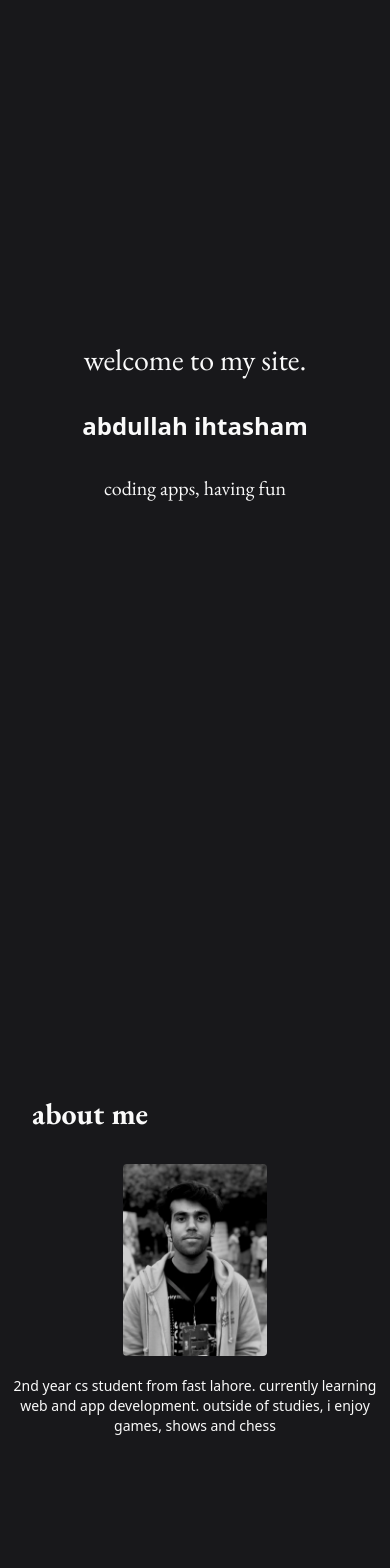
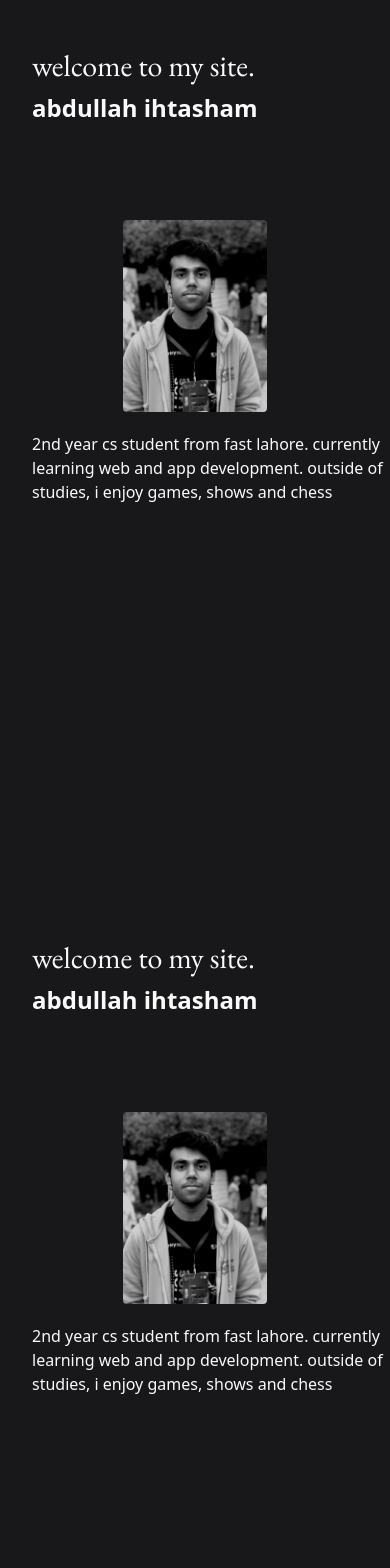
Before and after one commit to abn-oc/portfolio-site, a Next.js app: page / in a window 390 px wide. Shown: the top 1568 px of the page. Built offline with nearby package versions, Linux system fonts and the light colour scheme.

Commit message:
restarted landing

```diff
--- a/src/app/_components/about_me.tsx
+++ /dev/null
@@ -1,15 +0,0 @@
-export default function AboutMe() {
-
-    const intro = "2nd year cs student from fast lahore. currently learning web and app development. outside of studies, i enjoy games, shows and chess"
-
-    return (
-    <div className="min-h-screen flex flex-col items-center justify-center gap-8">
-      <h2 className="font-ebgaramond text-zinc-50 text-3xl sm:text-4xl font-bold self-start">about me</h2>
-      <div className="flex flex-col-reverse sm:flex-row items-center px-12 sm:justify-around">
-        <p className="text-zinc-50 text-sm sm:text-xl w-screen mt-5 sm:w-1/2 text-center">{intro}</p>
-        <img src="/bw_bonc.webp" alt="abdullah" className="w-36 sm:w-40 rounded"/>
-      </div>
-
-    </div>
-    )
-}
--- a/src/app/_components/landing.tsx
+++ b/src/app/_components/landing.tsx
@@ -1,9 +1,15 @@
 export default function Landing() {
+
+    const intro = "2nd year cs student from fast lahore. currently learning web and app development. outside of studies, i enjoy games, shows and chess"
+
     return (
-    <div className="min-h-screen flex flex-col items-center justify-center gap-8">
-      <h2 className="font-ebgaramond text-3xl sm:text-6xl text-zinc-50">welcome to my site.</h2>
-      <h1 className="font-semibold text-2xl sm:text-3xl text-zinc-50">abdullah ihtasham</h1>
-      <p className="font-ebgaramond text-zinc-50 text-xl">coding apps, having fun</p>
+    <div className="min-h-screen flex flex-col mt-12 sm:mt-0">
+      <h2 className="font-ebgaramond text-zinc-50 text-3xl sm:text-6xl">welcome to my site.</h2>
+      <h1 className="font-semibold text-zinc-50 text-2xl sm:text-3xl mt-2">abdullah ihtasham</h1>
+      <div className="flex flex-col-reverse sm:flex-row items-center px-12 justify-end sm:justify-around sm:flex-1 mb-5 mt-24 sm:mt-0">
+        <p className="text-zinc-50 text-md sm:text-xl mt-5 w-screen sm:w-1/2 text-left sm:text-center ml-16 sm:ml-0">{intro}</p>
+        <img src="/bw_bonc.webp" alt="abdullah" className="w-36 sm:w-40 rounded"/>
+      </div>
     </div>
     )
 }
--- /dev/null
+++ b/src/app/_components/nav.tsx
@@ -0,0 +1,12 @@
+export default function Nav() {
+
+    return (
+        <div className="flex flex-row text-zinc-400 gap-4 text-xl mt-2 py-2">
+            <a href="" className="text-zinc-50">abdullah iht</a>
+            <div className="m-auto"></div>
+            <a href="">stats</a>
+            <a href="">projects</a>
+            <a href="">experience</a>
+        </div>
+    )
+}
--- a/src/app/page.tsx
+++ b/src/app/page.tsx
@@ -1,11 +1,13 @@
-import AboutMe from "./_components/about_me";
 import Landing from "./_components/landing";
+import Nav from "./_components/nav";
 
 export default function Main() {
   return (
     <div className="bg-zinc-900 px-8 sm:px-12 overflow-x-hidden">
+    {/* <Nav/> */}
     <Landing/>
-    <AboutMe/>
+    <Landing/>
+    {/* <Landing/> */}
     </div>
   )
 }
```
